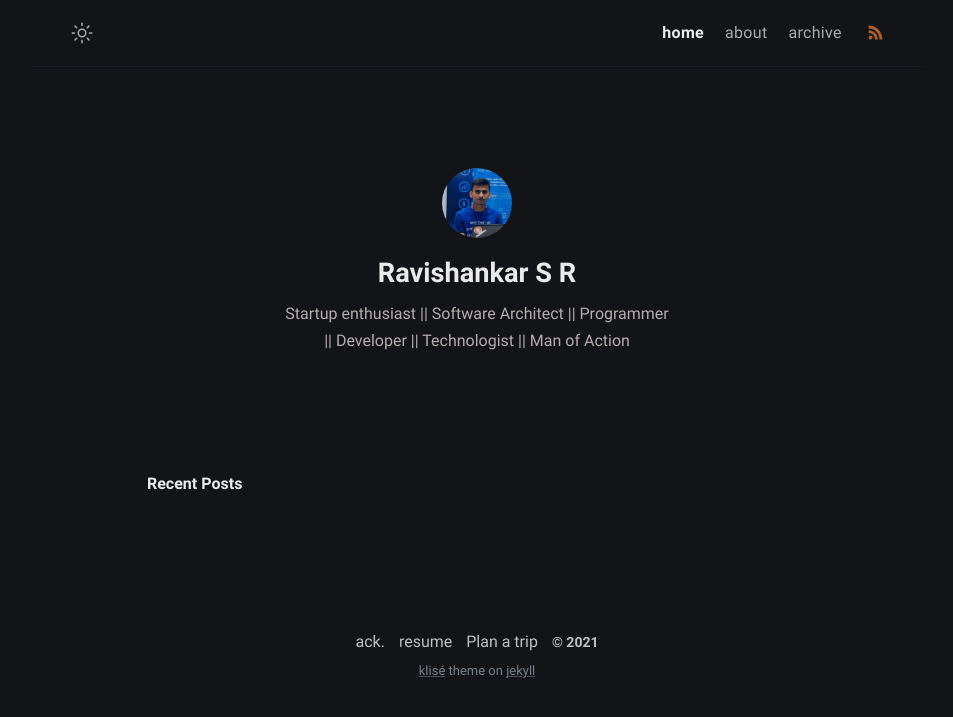
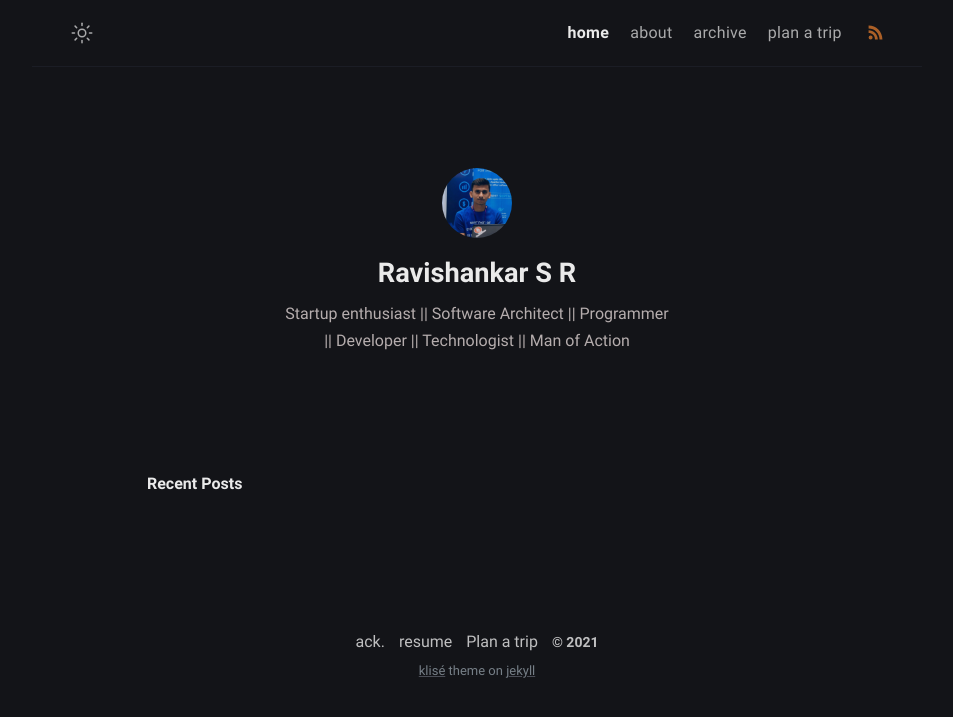
Before and after one commit to ravishankarsrrav/klise-ravishankar, a Jekyll site: the page built from index.md, in a window 1280 px wide. Shown: the top 717 px of the page, without its empty margins (163-1116 px from the left). Built offline with Jekyll 4.4.1, drawn with Linux system fonts in a browser that asks for light colours.

Commit message:
Update menus.yml

```diff
--- a/_data/menus.yml
+++ b/_data/menus.yml
@@ -10,6 +10,10 @@
   url: /archive/
   external: false
 
+- title: plan a trip
+  url: https://cli.pathfndr.io
+  external: true
+
 
 
 # Example:
```
